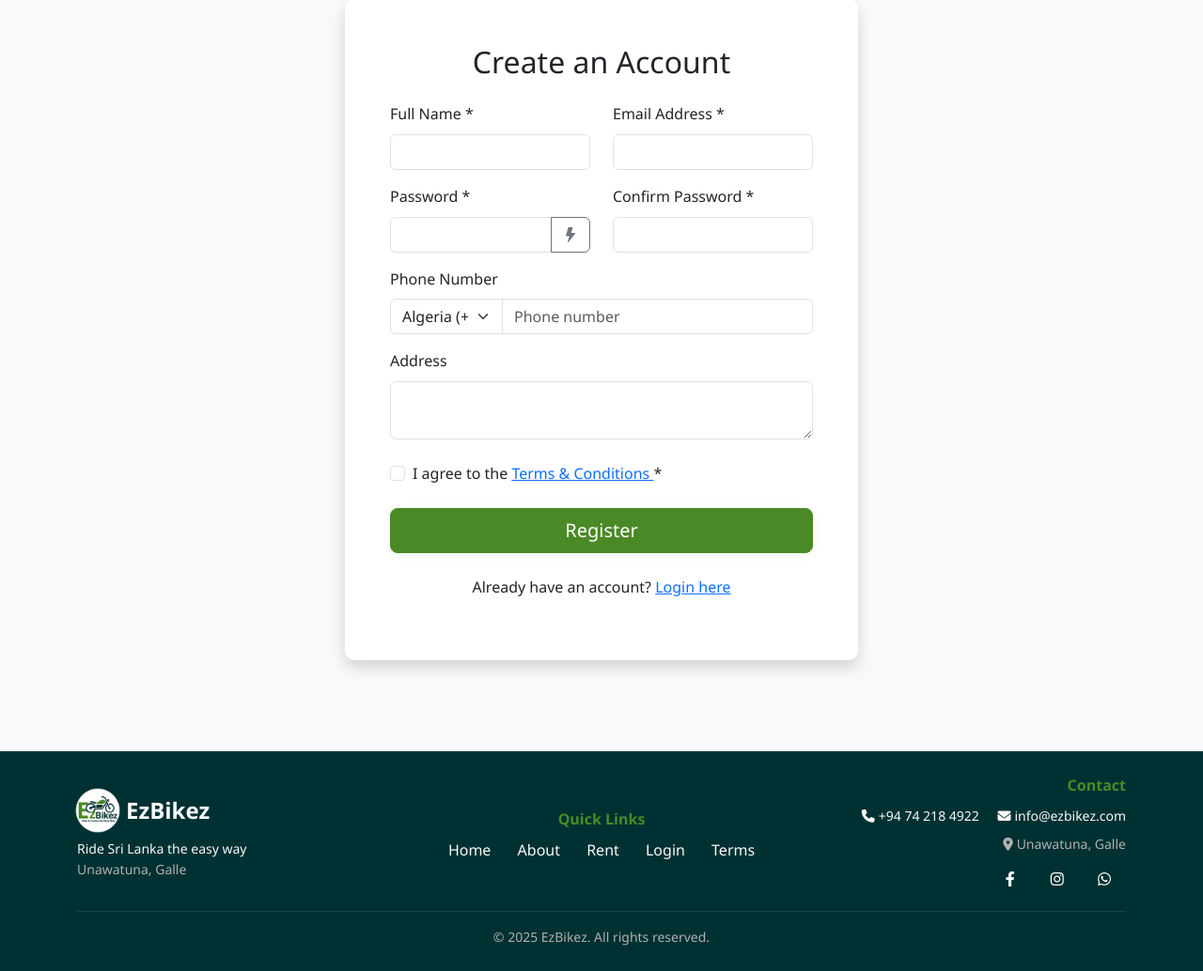
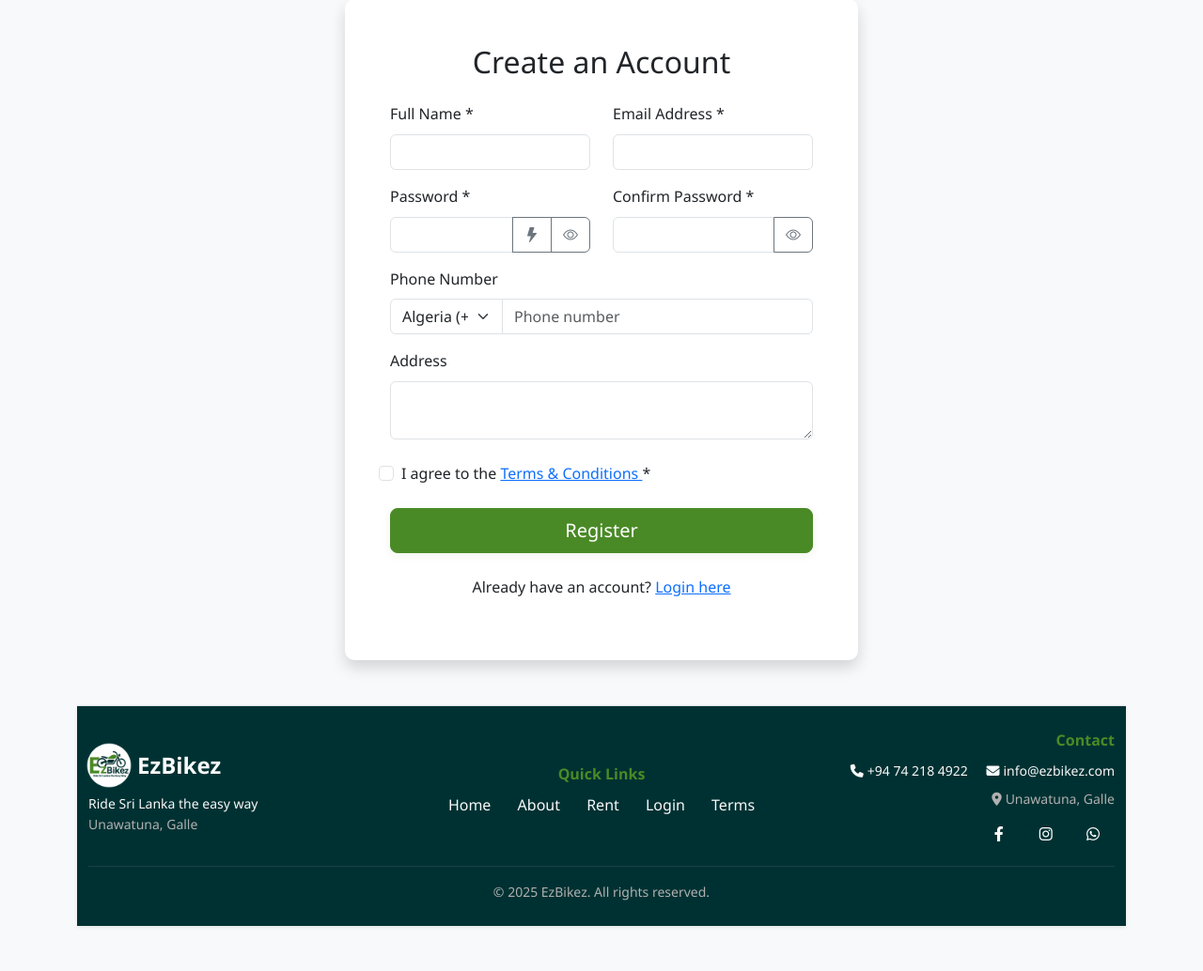
Before and after one commit to JanithSheshan/EzBikez, a PHP site: page /ezbikez/public/register.php in a window 1280 px wide. Shown: the part 115-1149 px from the top of the page at 94% size. Run offline with PHP 8.4, Linux system fonts and the light colour scheme.

Commit message:
pure php code

```diff
--- a/includes/header.php
+++ b/includes/header.php
@@ -1,4 +1,6 @@
 <?php
+// No whitespace before this line
+ob_start(); // Start output buffering to prevent header errors
 session_start();
 ?>
 <!DOCTYPE html>
--- a/public/register.php
+++ b/public/register.php
@@ -105,6 +105,9 @@
                                     <button type="button" class="btn btn-outline-secondary" id="suggest-password-btn" tabindex="-1" title="Suggest a strong password">
                                         <i class="bi bi-lightning-fill"></i>
                                     </button>
+                                    <button type="button" class="btn btn-outline-secondary" id="toggle-password" tabindex="-1" title="Show/Hide password">
+                                        <i class="bi bi-eye" id="toggle-password-icon"></i>
+                                    </button>
                                 </div>
                                 <small id="suggested-password" class="form-text text-muted" style="display:none; cursor:pointer;"></small>
                             </div>
@@ -128,13 +131,48 @@
                                     suggested.style.display = 'none';
                                 };
                             });
+
+                            // Password view toggle
+                            document.getElementById('toggle-password').addEventListener('click', function() {
+                                const pwdField = document.getElementById('password');
+                                const icon = document.getElementById('toggle-password-icon');
+                                if (pwdField.type === 'password') {
+                                    pwdField.type = 'text';
+                                    icon.classList.remove('bi-eye');
+                                    icon.classList.add('bi-eye-slash');
+                                } else {
+                                    pwdField.type = 'password';
+                                    icon.classList.remove('bi-eye-slash');
+                                    icon.classList.add('bi-eye');
+                                }
+                            });
                             </script>
 
                             <div class="col-md-6 mb-3">
                                 <label for="confirm_password" class="form-label">Confirm Password *</label>
-                                <input type="password" class="form-control" id="confirm_password" name="confirm_password" required>
+                                <div class="input-group">
+                                    <input type="password" class="form-control" id="confirm_password" name="confirm_password" required>
+                                    <button type="button" class="btn btn-outline-secondary" id="toggle-confirm-password" tabindex="-1" title="Show/Hide password">
+                                        <i class="bi bi-eye" id="toggle-confirm-password-icon"></i>
+                                    </button>
+                                </div>
                             </div>
-                        </div>
+                            <script>
+                            // Confirm password view toggle
+                            document.getElementById('toggle-confirm-password').addEventListener('click', function() {
+                                const pwdField = document.getElementById('confirm_password');
+                                const icon = document.getElementById('toggle-confirm-password-icon');
+                                if (pwdField.type === 'password') {
+                                    pwdField.type = 'text';
+                                    icon.classList.remove('bi-eye');
+                                    icon.classList.add('bi-eye-slash');
+                                } else {
+                                    pwdField.type = 'password';
+                                    icon.classList.remove('bi-eye-slash');
+                                    icon.classList.add('bi-eye');
+                                }
+                            });
+                            </script>
 
                         <div class="mb-3">
                             <label for="phone" class="form-label">Phone Number</label>
```
